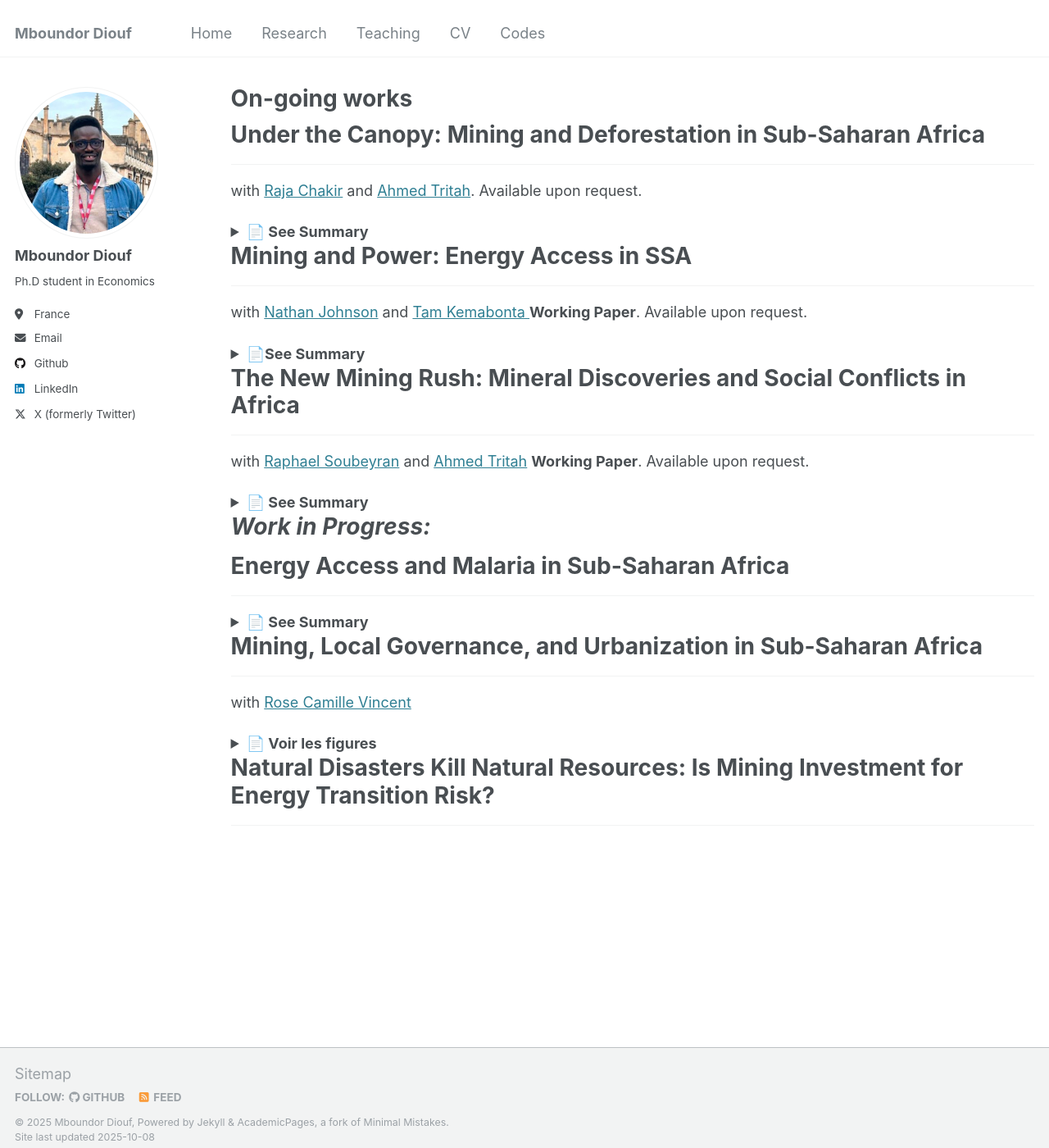
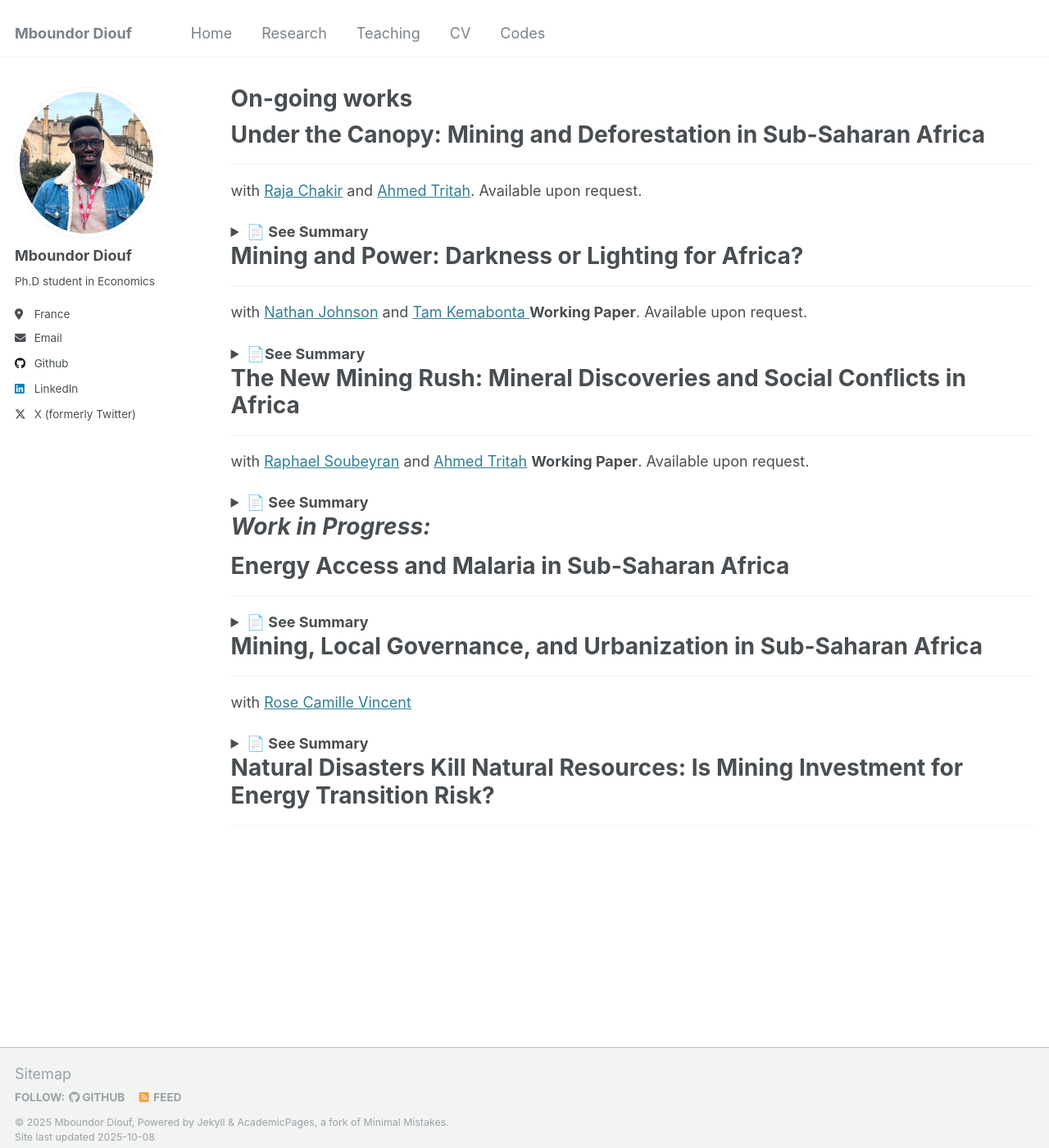
Before and after one commit to mboundordiouf/mboundordiouf.github.io, a Jekyll site: the page built from _pages/publications.md, in a window 1280 px wide and 1400 px high. Shown: the whole window at 82% size. Built offline with Jekyll 4.4.1, drawn with Linux system fonts in a browser that asks for light colours.

Commit message:
Update publications.md

```diff
--- a/_pages/publications.md
+++ b/_pages/publications.md
@@ -20,7 +20,7 @@ Figure: Deforestation rate before/after mining discovered at cell and buffer zon
 
 </details>
 
-# Mining and Power: Energy Access in SSA
+# Mining and Power: Darkness or Lighting for Africa?
 ------
 with [Nathan Johnson](https://search.asu.edu/profile/2183493) and [Tam Kemabonta ](https://scholar.google.com/citations?user=hrZlpwUAAAAJ&hl=en)
 **Working Paper**. Available upon request.
@@ -76,7 +76,7 @@ Map: Impact of Electricity Access on Malaria Incidence Rate Among Children Under
 with [Rose Camille Vincent](https://rosecamillevincent.com/)
 
 <details>
-<summary><strong>📄 Voir les figures</strong></summary>
+<summary><strong>📄 See Summary</strong></summary>
 
 Map: Number of mines with size and type of minerals in Africa 1950-2019 <br/><img src='/images/Map_Mineral_Size_AFRICA_ok.PNG'>
 
```
